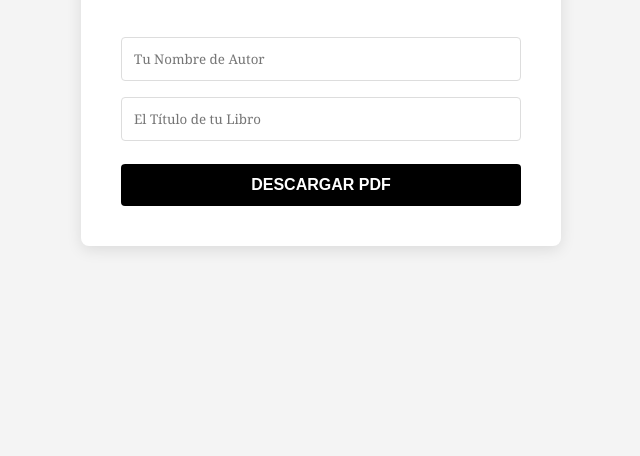
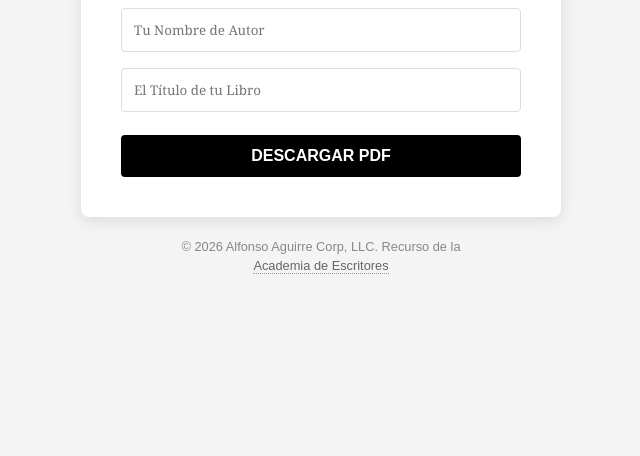
Before and after one commit to alfonsoaguirrecorp/generador-nyt, a website: page generador-nyt/public/index.html in a window 1280 px wide. Shown: the part 344-800 px from the top of the page, without its empty margins (319-959 px from the left). Drawn offline with Linux system fonts and the light colour scheme.

Commit message:
Update index.html

```diff
--- a/generador-nyt/public/index.html
+++ b/generador-nyt/public/index.html
@@ -9,10 +9,13 @@
             font-family: 'Georgia', serif;
             background-color: #f4f4f4;
             display: flex;
+            flex-direction: column; /* Esto hace que el footer quede abajo de la caja */
             justify-content: center;
             align-items: center;
-            height: 100vh;
+            min-height: 100vh;
             margin: 0;
+            padding: 20px;
+            box-sizing: border-box;
         }
         .container {
             background: white;
@@ -21,7 +24,8 @@
             box-shadow: 0 4px 15px rgba(0,0,0,0.1);
             text-align: center;
             max-width: 400px;
-            width: 90%;
+            width: 100%;
+            margin-bottom: 20px; /* Espacio entre la caja y el footer */
         }
         h1 { font-family: "Times New Roman", serif; margin-bottom: 0.5rem; }
         p { color: #666; margin-bottom: 2rem; font-size: 0.9rem; }
@@ -48,6 +52,25 @@
             transition: background 0.3s;
         }
         button:hover { background-color: #333; }
+
+        /* Estilos del Footer */
+        .footer {
+            text-align: center;
+            font-size: 0.8rem;
+            color: #888;
+            font-family: sans-serif;
+            line-height: 1.5;
+        }
+        .footer a {
+            color: #666;
+            text-decoration: none;
+            border-bottom: 1px dotted #999;
+            transition: color 0.2s;
+        }
+        .footer a:hover {
+            color: #000;
+            border-bottom: 1px solid #000;
+        }
     </style>
 </head>
 <body>
@@ -60,5 +83,10 @@
             <button type="submit">DESCARGAR PDF</button>
         </form>
     </div>
+
+    <div class="footer">
+        &copy; 2026 Alfonso Aguirre Corp, LLC. Recurso de la<br>
+        <a href="https://www.alfonsoaguirre.com/academia" target="_blank">Academia de Escritores </a>
+    </div>
 </body>
 </html>
```
